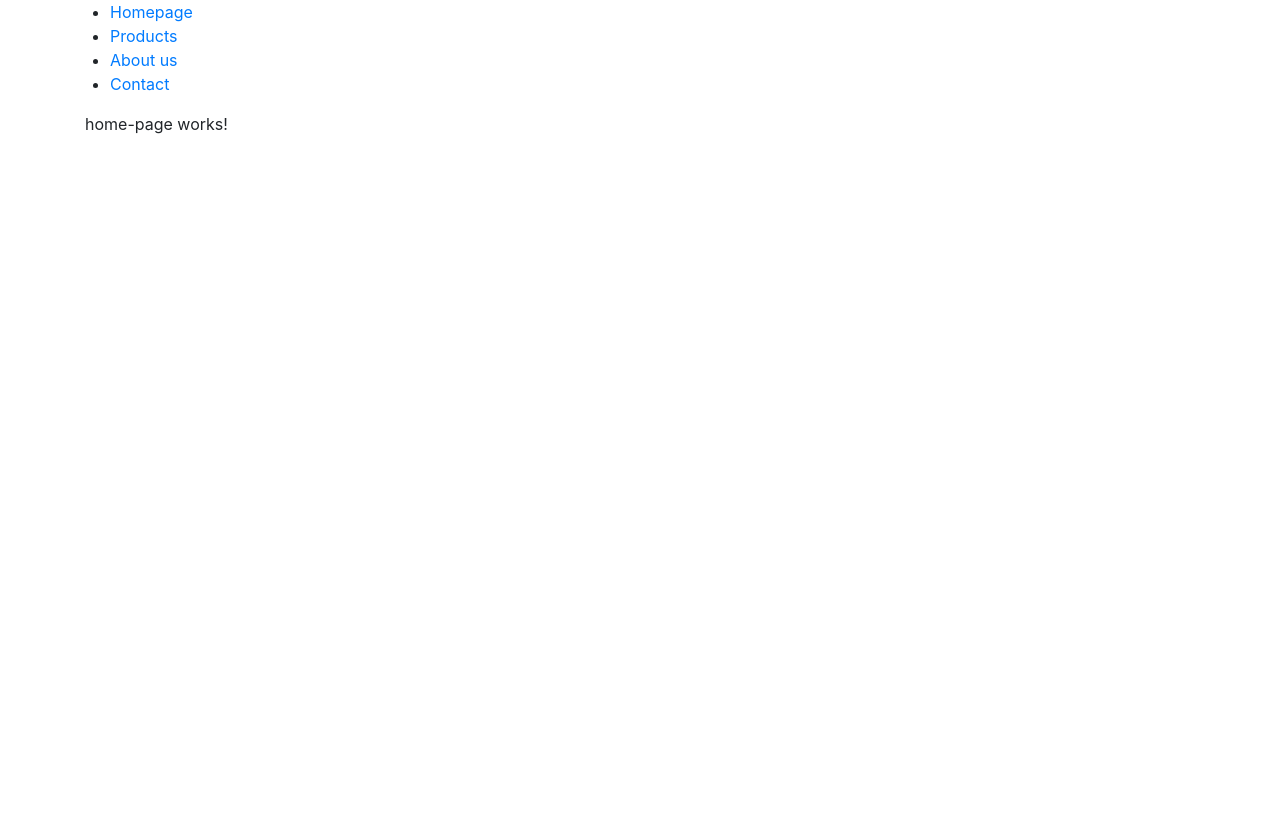
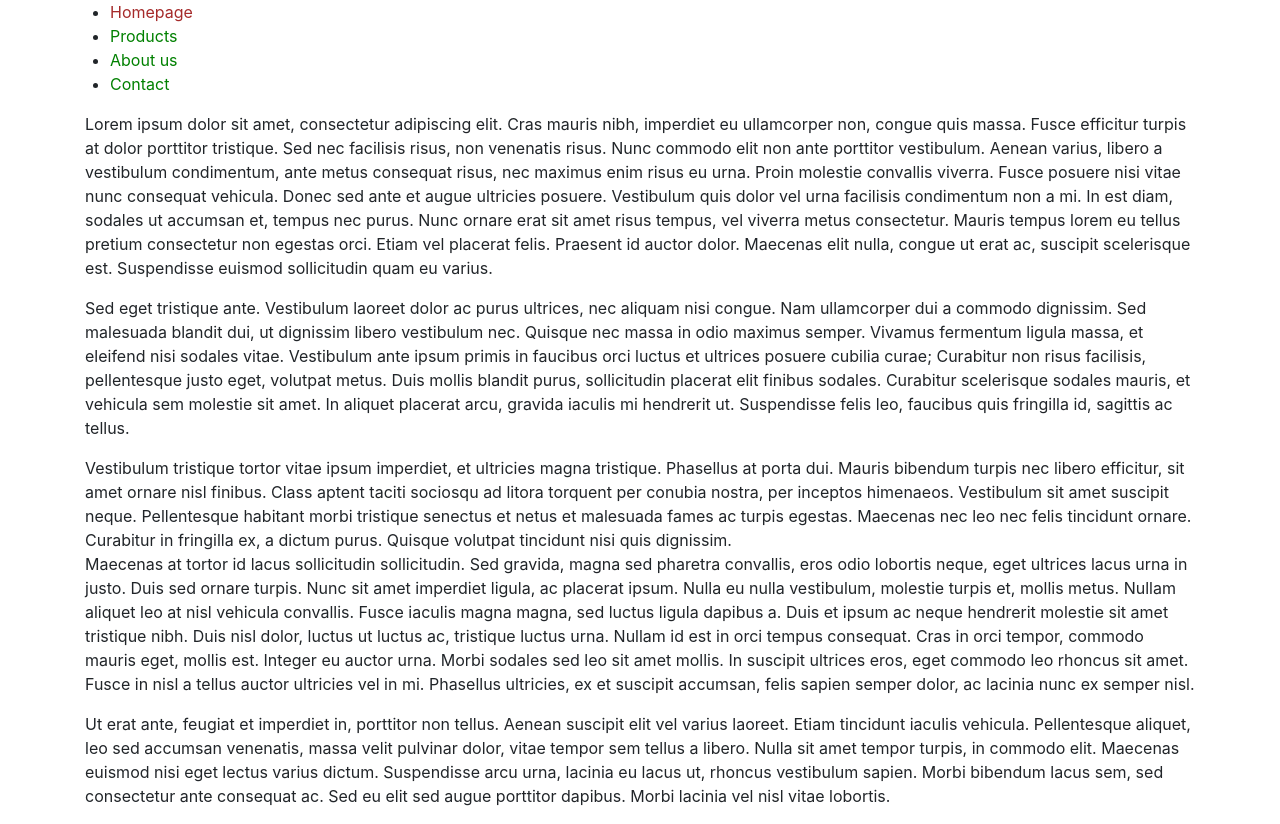
Before and after one commit to AbuAbir/angular, an Angular app: page / in a window 1280 px wide. Before the commit the page ends 800 px from the top, so only its background shows below. Built offline with nearby package versions, Linux system fonts and the light colour scheme.

Commit message:
added support for routerlinkactive

```diff
--- a/src/app/components/navigation/navigation.component.html
+++ b/src/app/components/navigation/navigation.component.html
@@ -1,8 +1,8 @@
 <nav>
     <ul>
-        <li><a routerLink="/">Homepage</a></li>
-        <li><a routerLink="/products">Products</a></li>
-        <li><a routerLink="/about-us">About us</a></li>
-        <li><a routerLink="/contact">Contact</a></li>
+        <li><a routerLinkActive="active" [routerLinkActiveOptions]="{ exact : true }" routerLink="/">Homepage</a></li>
+        <li><a routerLinkActive="active" routerLink="/products">Products</a></li>
+        <li><a routerLinkActive="active" routerLink="/about-us">About us</a></li>
+        <li><a routerLinkActive="active" routerLink="/contact">Contact</a></li>
     </ul>
 </nav>
--- a/src/app/components/navigation/navigation.component.scss
+++ b/src/app/components/navigation/navigation.component.scss
@@ -0,0 +1,8 @@
+nav {
+    a {
+        color : green
+    }
+    .active {
+        color : brown
+    }
+}
--- a/src/app/components/products/products.component.ts
+++ b/src/app/components/products/products.component.ts
@@ -12,52 +12,45 @@ import { catchError, filter, find, map, take } from "rxjs/operators"
 })
 export class ProductsComponent implements OnInit {
 
-  productsListing : IProduct[] = []
+  productsListing: IProduct[] = []
   peopleListing = [];
   // 1. Define Dependency > private LOCALNAME : DEPENDENCY
-  constructor(private product : ProductsService) { }
+  constructor(private product: ProductsService) { }
 
   ngOnInit(): void {
-      console.log(this.product.products);
-      this.productsListing = this.product.products;
 
-      this.product.getUsers().subscribe((response : [])=>{
-          this.peopleListing = response;
-      })
-
-
-      of("helloworld!!!").subscribe((response)=>{
+    of("helloworld!!!").subscribe((response) => {
       console.log(response)
     })
 
-      from(["hello", "world", "2021"]).subscribe((item)=>{
+    from(["hello", "world", "2021"]).subscribe((item) => {
       console.log(item);
     })
 
     const err = throwError("Error getting data from api.");
-      err.subscribe((response)=>{}, (error)=>{
+    err.subscribe((response) => { }, (error) => {
       console.log(error)
-      }, ()=>{})
+    }, () => { })
 
     // const timer = interval(1000).subscribe((index)=>{
     //     // console.log(index)
     // })
 
     of("helloworld!!!")
-      .pipe(map((response)=>{ return response.split("").reverse().join("") }))
-      .subscribe((response)=>{
+      .pipe(map((response) => { return response.split("").reverse().join("") }))
+      .subscribe((response) => {
         console.log(response)
       })
 
     from(["hello", "world", "2021"])
-      .pipe(find((item)=>{ return item.indexOf("r") > -1 }))
-      .subscribe((item)=>{
+      .pipe(find((item) => { return item.indexOf("r") > -1 }))
+      .subscribe((item) => {
         console.log(item);
       })
 
     const timer = interval(1000)
       .pipe(take(3))
-      .subscribe((index)=>{
+      .subscribe((index) => {
         console.log(index)
       })
 
@@ -65,10 +58,10 @@ export class ProductsComponent implements OnInit {
 
     from(["hello", "world"])
       .pipe(
-          map(()=>{ throw "dsadsahdksahdhasjkdjahsjdka" }),
-          catchError(()=>{ return of("Some error occured") })
+        map(() => { throw "dsadsahdksahdhasjkdjahsjdka" }),
+        catchError(() => { return of("Some error occured") })
       )
-      .subscribe((item)=>{
+      .subscribe((item) => {
         console.log(item, "filter");
       })
 
@@ -76,8 +69,8 @@ export class ProductsComponent implements OnInit {
 
   }
 
-  addIphone(){
-    this.product.addProduct();
+  addIphone() {
+
   }
 
   // https://jsonplaceholder.typicode.com/users
--- a/src/app/pages/home-page/home-page.component.html
+++ b/src/app/pages/home-page/home-page.component.html
@@ -1 +1,42 @@
-<p>home-page works!</p>
+<p>
+    Lorem ipsum dolor sit amet, consectetur adipiscing elit. Cras mauris nibh, imperdiet eu ullamcorper non, congue quis
+    massa. Fusce efficitur turpis at dolor porttitor tristique. Sed nec facilisis risus, non venenatis risus. Nunc
+    commodo elit non ante porttitor vestibulum. Aenean varius, libero a vestibulum condimentum, ante metus consequat
+    risus, nec maximus enim risus eu urna. Proin molestie convallis viverra. Fusce posuere nisi vitae nunc consequat
+    vehicula. Donec sed ante et augue ultricies posuere. Vestibulum quis dolor vel urna facilisis condimentum non a mi.
+    In est diam, sodales ut accumsan et, tempus nec purus. Nunc ornare erat sit amet risus tempus, vel viverra metus
+    consectetur. Mauris tempus lorem eu tellus pretium consectetur non egestas orci. Etiam vel placerat felis. Praesent
+    id auctor dolor. Maecenas elit nulla, congue ut erat ac, suscipit scelerisque est. Suspendisse euismod sollicitudin
+    quam eu varius.
+</p>
+<p>
+    Sed eget tristique ante. Vestibulum laoreet dolor ac purus ultrices, nec aliquam nisi congue. Nam ullamcorper dui a
+    commodo dignissim. Sed malesuada blandit dui, ut dignissim libero vestibulum nec. Quisque nec massa in odio maximus
+    semper. Vivamus fermentum ligula massa, et eleifend nisi sodales vitae. Vestibulum ante ipsum primis in faucibus
+    orci luctus et ultrices posuere cubilia curae; Curabitur non risus facilisis, pellentesque justo eget, volutpat
+    metus. Duis mollis blandit purus, sollicitudin placerat elit finibus sodales. Curabitur scelerisque sodales mauris,
+    et vehicula sem molestie sit amet. In aliquet placerat arcu, gravida iaculis mi hendrerit ut. Suspendisse felis leo,
+    faucibus quis fringilla id, sagittis ac tellus.
+</p>
+Vestibulum tristique tortor vitae ipsum imperdiet, et ultricies magna tristique. Phasellus at porta dui. Mauris bibendum
+turpis nec libero efficitur, sit amet ornare nisl finibus. Class aptent taciti sociosqu ad litora torquent per conubia
+nostra, per inceptos himenaeos. Vestibulum sit amet suscipit neque. Pellentesque habitant morbi tristique senectus et
+netus et malesuada fames ac turpis egestas. Maecenas nec leo nec felis tincidunt ornare. Curabitur in fringilla ex, a
+dictum purus. Quisque volutpat tincidunt nisi quis dignissim.
+<p>
+    Maecenas at tortor id lacus sollicitudin sollicitudin. Sed gravida, magna sed pharetra convallis, eros odio lobortis
+    neque, eget ultrices lacus urna in justo. Duis sed ornare turpis. Nunc sit amet imperdiet ligula, ac placerat ipsum.
+    Nulla eu nulla vestibulum, molestie turpis et, mollis metus. Nullam aliquet leo at nisl vehicula convallis. Fusce
+    iaculis magna magna, sed luctus ligula dapibus a. Duis et ipsum ac neque hendrerit molestie sit amet tristique nibh.
+    Duis nisl dolor, luctus ut luctus ac, tristique luctus urna. Nullam id est in orci tempus consequat. Cras in orci
+    tempor, commodo mauris eget, mollis est. Integer eu auctor urna. Morbi sodales sed leo sit amet mollis. In suscipit
+    ultrices eros, eget commodo leo rhoncus sit amet. Fusce in nisl a tellus auctor ultricies vel in mi. Phasellus
+    ultricies, ex et suscipit accumsan, felis sapien semper dolor, ac lacinia nunc ex semper nisl.
+</p>
+<p>
+    Ut erat ante, feugiat et imperdiet in, porttitor non tellus. Aenean suscipit elit vel varius laoreet. Etiam
+    tincidunt iaculis vehicula. Pellentesque aliquet, leo sed accumsan venenatis, massa velit pulvinar dolor, vitae
+    tempor sem tellus a libero. Nulla sit amet tempor turpis, in commodo elit. Maecenas euismod nisi eget lectus varius
+    dictum. Suspendisse arcu urna, lacinia eu lacus ut, rhoncus vestibulum sapien. Morbi bibendum lacus sem, sed
+    consectetur ante consequat ac. Sed eu elit sed augue porttitor dapibus. Morbi lacinia vel nisl vitae lobortis.
+</p>
--- a/src/app/pages/products-page/products-page.component.html
+++ b/src/app/pages/products-page/products-page.component.html
@@ -1 +1,21 @@
-<p>products-page works!</p>
+<table class="table table-striped">
+    <thead>
+        <tr>
+            <th scope="col">#</th>
+            <th scope="col">Name</th>
+            <th scope="col">Price</th>
+            <th scope="col">Category</th>
+        </tr>
+    </thead>
+    <tbody>
+        <tr *ngFor="let product of productListing; index as i">
+            <th scope="row">{{ i + 1 }}</th>
+            <td>
+
+                {{ product.name }}
+            </td>
+            <td>{{ product.price | currency }}</td>
+            <td>{{ product.category }}</td>
+        </tr>
+    </tbody>
+</table>
--- a/src/app/pages/products-page/products-page.component.ts
+++ b/src/app/pages/products-page/products-page.component.ts
@@ -1,4 +1,5 @@
 import { Component, OnInit } from '@angular/core';
+import { ProductsService } from 'src/app/services/products.service';
 
 @Component({
   selector: 'tcs-products-page',
@@ -7,9 +8,15 @@ import { Component, OnInit } from '@angular/core';
 })
 export class ProductsPageComponent implements OnInit {
 
-  constructor() { }
+  productListing = [];
+
+  constructor(private products : ProductsService) { }
 
   ngOnInit(): void {
+      // Make API call.
+      this.products.getProducts().subscribe((response : [])=>{
+          this.productListing = response;
+      })
   }
 
 }
--- a/src/app/services/products.service.ts
+++ b/src/app/services/products.service.ts
@@ -7,32 +7,11 @@ import { HttpClient } from "@angular/common/http"
   providedIn: 'root'
 })
 export class ProductsService {
-
   constructor(private http: HttpClient) { }
 
-  products: IProduct[] = [{
-    name: "laptop",
-    id: 1,
-    category: "electronics"
-  },
-  {
-    name: "androif cellphone",
-    id: 2,
-    category: "electronics"
-  }]
-
-  addProduct() {
-    this.products.push({ name: "iphone", category: "electronics", id: 3 })
-  }
-
-  // CRUD > Create Read Update Delete
-  // Create - POST request
-  // Read   - GET request
-  // Update - Put or Patch
-  // Delete - DELETE
-
-  getUsers() {
-      return this.http.get("https://jsonplaceholder.typicode.com/users");
-  }
+  getProducts()
+    {
+        return this.http.get("/assets/data/products.json")
+    }
 
 }
--- /dev/null
+++ b/src/assets/data/products.json
@@ -0,0 +1,22 @@
+[
+    {
+        "name" : "laptop",
+        "id" : 1,
+        "price" : 1299,
+        "category" : [
+            "electronics",
+            "computing"
+        ],
+        "tags" : ["apple", "macbook"]
+    },
+    {
+        "name" : "windows laptop",
+        "id" : 2,
+        "price" : 1299,
+        "category" : [
+            "electronics",
+            "computing"
+        ],
+        "tags" : ["microsoft", "surface"]
+    }
+]
```
Lines whose indentation alone changed are shown as unchanged.
